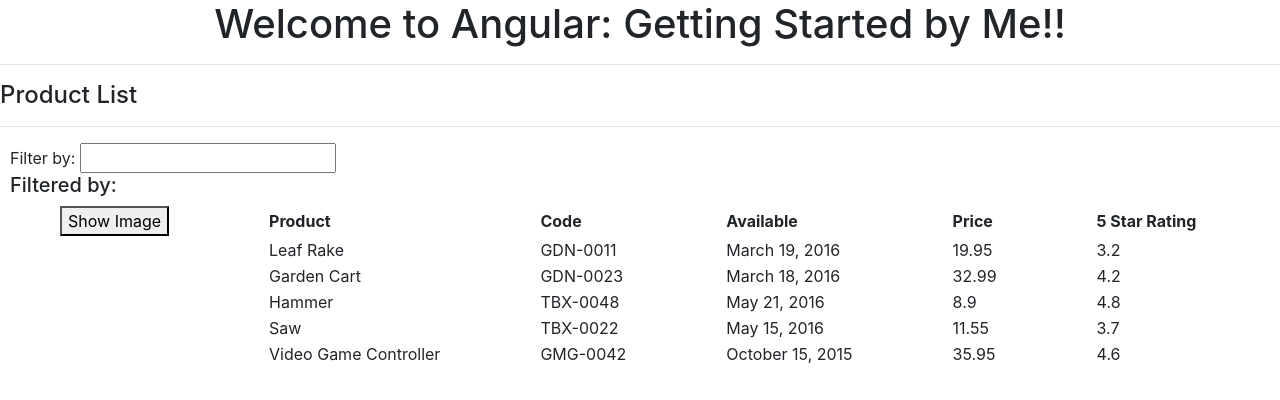
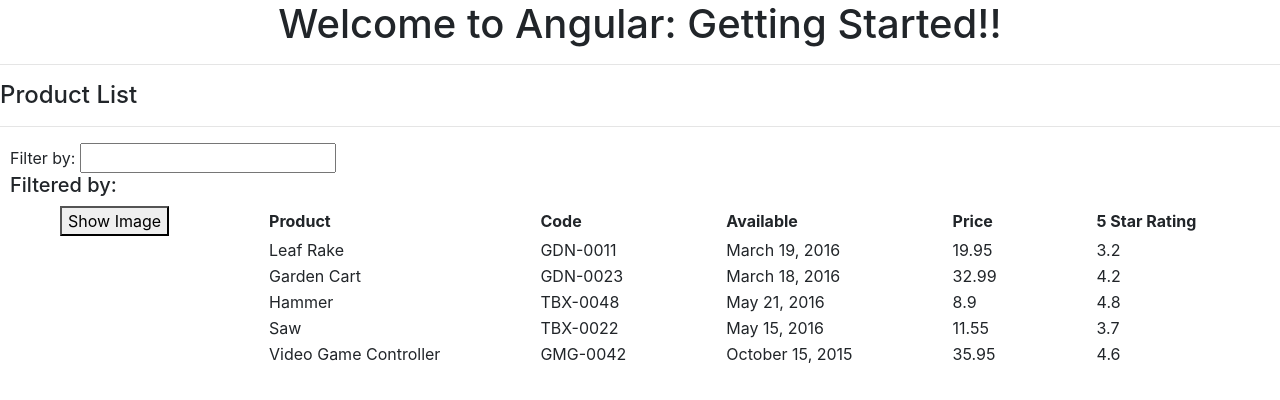
Before and after one commit to eranyser/AngularTutorialDK, an Angular app: page / in a window 1280 px wide. Shown: the top 400 px of the page. Built offline with nearby package versions, Linux system fonts and the light colour scheme.

Commit message:
This commit is not relevant.

```diff
--- a/src/app/app.component.ts
+++ b/src/app/app.component.ts
@@ -6,5 +6,5 @@
   styleUrls: ['./app.component.css']
 })
 export class AppComponent {
-  pageTitle = 'Angular: Getting Started by Me';
+  pageTitle = 'Angular: Getting Started';
 }
--- a/src/app/products/product-list.component.html
+++ b/src/app/products/product-list.component.html
@@ -34,5 +34,4 @@
       </tbody>
     </table>
   </div>
-
 </div>
```
